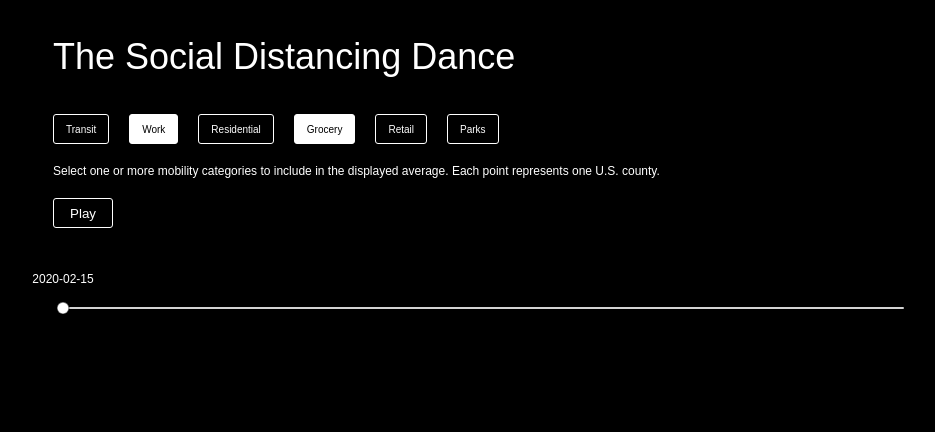
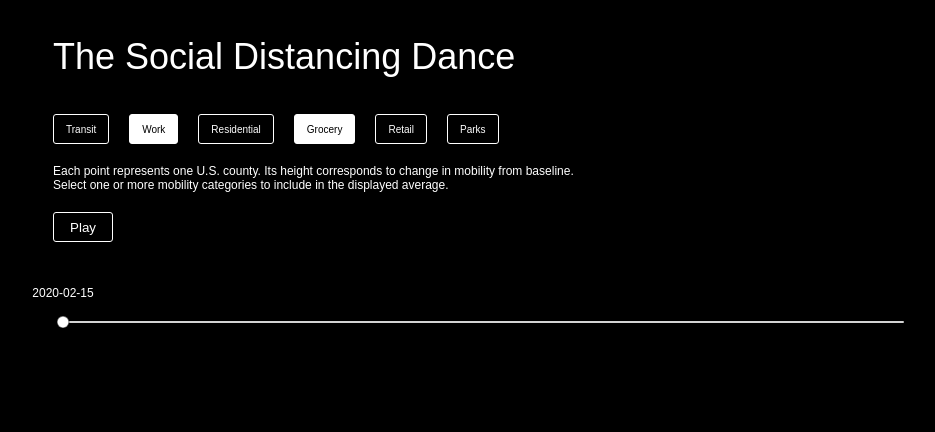
Before and after one commit to laurasher/mobility-dance, a Flask app: template templates/index.html in a window 1280 px wide. Shown: the top 432 px of the page, without its empty margins (55-990 px from the left). Before the commit the page ends 314 px from the top, so only its background shows below. Run offline with Flask 2, Linux system fonts and the light colour scheme; the template is opened without the code that fills it, so the values that code supplies are empty; some libraries are stand-ins or nearby versions.

Commit message:
Change language.

```diff
--- a/templates/index.html
+++ b/templates/index.html
@@ -166,7 +166,8 @@
     <button id="parks-button" class="mobility-button">Parks</button>
 </div>
 <div id="text">
-  Select one or more mobility categories to include in the displayed average. Each point represents one U.S. county.
+  Each point represents one U.S. county. Its height corresponds to change in mobility from baseline.<br>
+  Select one or more mobility categories to include in the displayed average.
 </div>
 <div id="play-button-container">
   <button id="play-button">Play</button>
```
